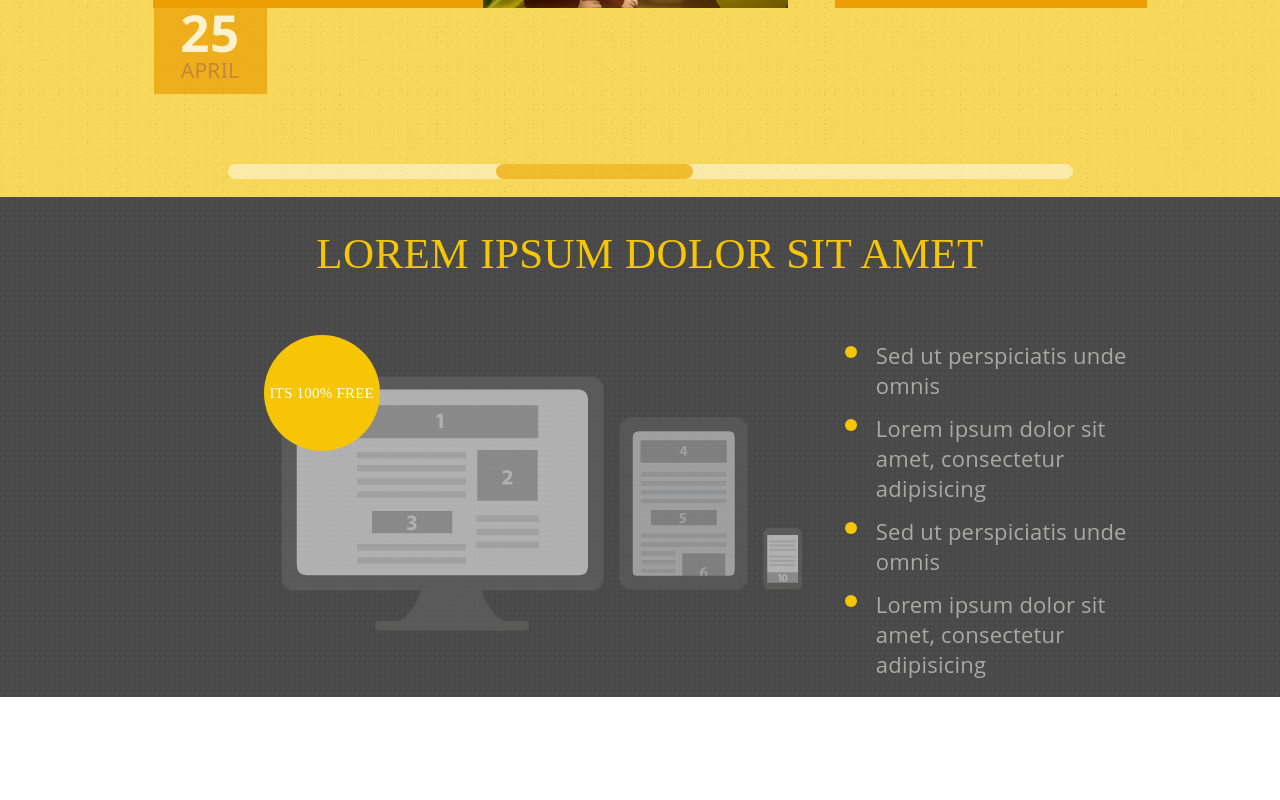
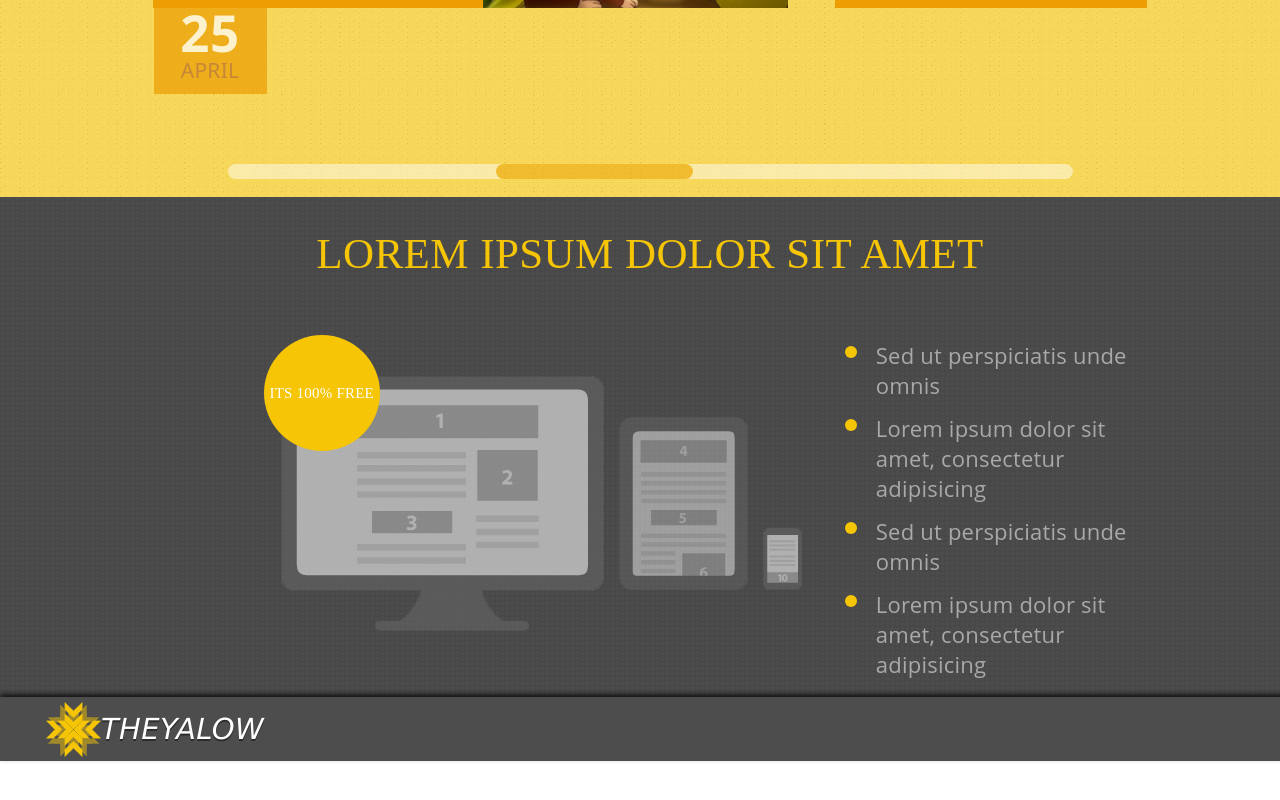
Before and after one commit to IgorZd/theyalow, a plain HTML site: page index.html in a window 1280 px wide. Shown: the part 1094-1894 px from the top of the page. Before the commit the page ends 1791 px from the top, so only its background shows below. Drawn offline with Linux system fonts and the light colour scheme.

Commit message:
footer is done

```diff
--- a/index.html
+++ b/index.html
@@ -10,6 +10,7 @@
     <link rel="stylesheet" href="./style/services.css">
     <link rel="stylesheet" href="./style/examples.css">
     <link rel="stylesheet" href="./style/possibilities.css">
+    <link rel="stylesheet" href="./style/footer.css">
 </head>
 <body>
     <header>
@@ -135,5 +136,14 @@
             </ul>
         </div>
     </div>
+    <footer>
+        <div class="footer_box">
+            <div class="logo_footer">
+                <img class="logo_footer_img_1" src="assets/Shape_8_copy_3.png" alt="LOGO">
+                <img class="logo_footer_img_2" src="assets/Shape_8_copy_3.png" alt="LOGO">
+            </div>
+            <h1 class="logo_footer_name">THEYALOW</h1>
+        </div>
+    </footer>
 </body>
 </html>
--- /dev/null
+++ b/style/footer.css
@@ -0,0 +1,45 @@
+footer {
+    width: 1300px;
+    height: 64px;
+    box-shadow: 0 -3px 5px rgba(0, 0, 0, 0.75);
+    background-color: rgb(77, 77, 77);
+    margin: 0 auto;
+}
+.footer_box {
+    width: 24%;
+    height: 100%;
+    display: flex;
+    justify-content: center;
+    align-items: center;
+}
+.logo_footer {
+    width: 55px;
+    height: 55px;
+}
+.logo_footer_img_1 {
+    width: 55px;
+    height: 55px;
+    position: relative;
+    z-index: 1;
+}
+.logo_footer_img_2 {
+    width: 55px;
+    height: 55px;
+    position: relative;
+    z-index: 5;
+    bottom: 58px;
+    opacity: 0.5;
+    transform: rotate(45deg);
+}
+.logo_footer_name {
+    width: 165px;
+    height: 35px;
+    text-shadow: 0 2px 0 rgba(0, 0, 0, 0.42);
+    color: #ffffff;
+    font-family: "Lucida Sans";
+    font-weight: 100;
+    font-size: 29px;
+    font-style: italic;
+    letter-spacing: 0.41px;
+    margin: 0px;
+}
```
Also changed, not shown: assets/Layer_31.png (added).
